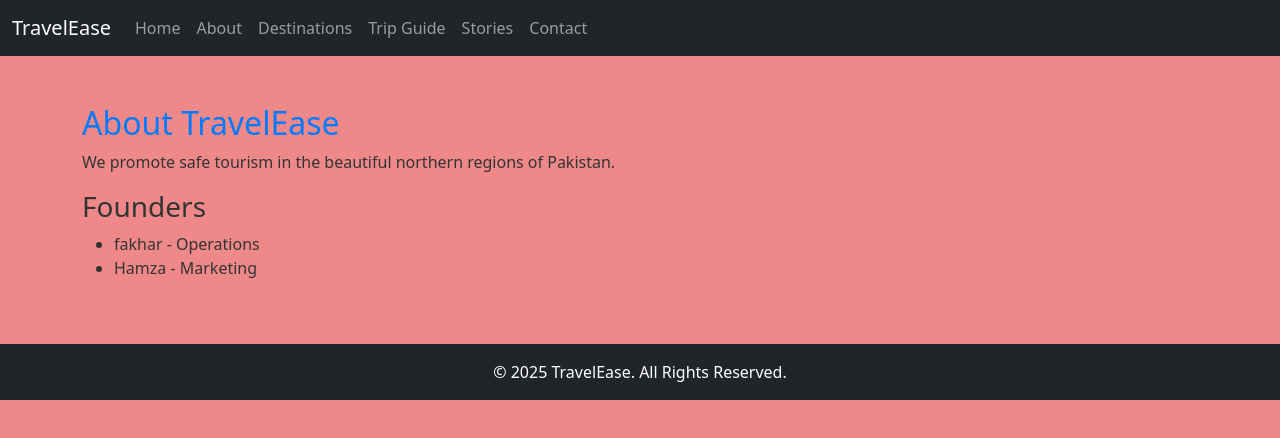
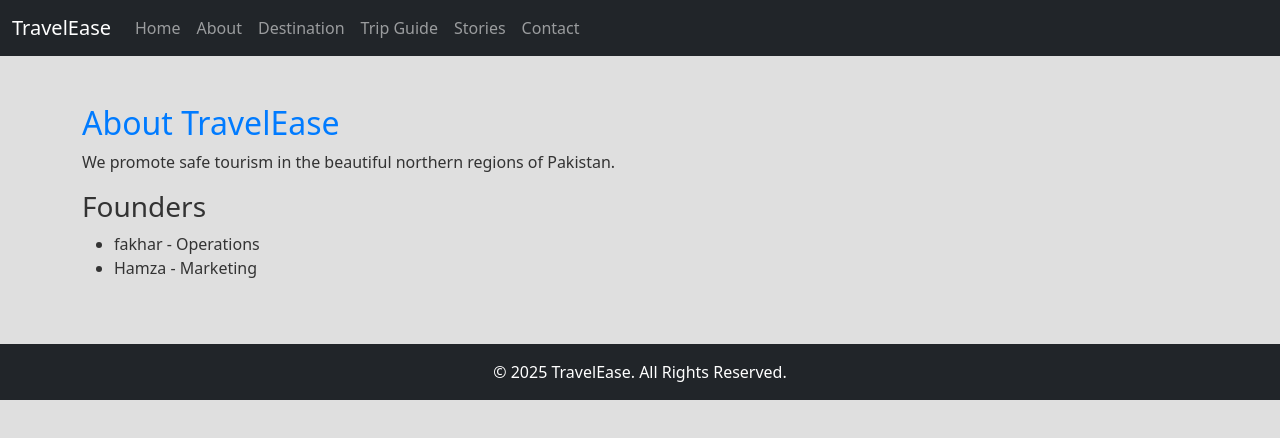
Before and after one commit to Fakhar-Ikram/TravelEase-Website, a website: page src/about.html in a window 1280 px wide. Drawn offline with nearby package versions, Linux system fonts and the light colour scheme.

Commit message:
update about page html&css

```diff
--- a/src/about.html
+++ b/src/about.html
@@ -22,7 +22,7 @@
       <ul class="navbar-nav">
         <li class="nav-item"><a class="nav-link" href="index.html">Home</a></li>
         <li class="nav-item"><a class="nav-link" href="about.html">About</a></li>
-        <li class="nav-item"><a class="nav-link" href="destination.html">Destinations</a></li>
+        <li class="nav-item"><a class="nav-link" href="destination.html">Destination</a></li>
         <li class="nav-item"><a class="nav-link" href="guide.html">Trip Guide</a></li>
         <li class="nav-item"><a class="nav-link" href="travel-stories.html">Stories</a></li>
         <li class="nav-item"><a class="nav-link" href="contact.html">Contact</a></li>
--- a/styles/about.css
+++ b/styles/about.css
@@ -1,5 +1,5 @@
 body {
-    background-color: #ef8989;
+    background-color: #dfdfdf;
     color: #333;
 }
 
```
